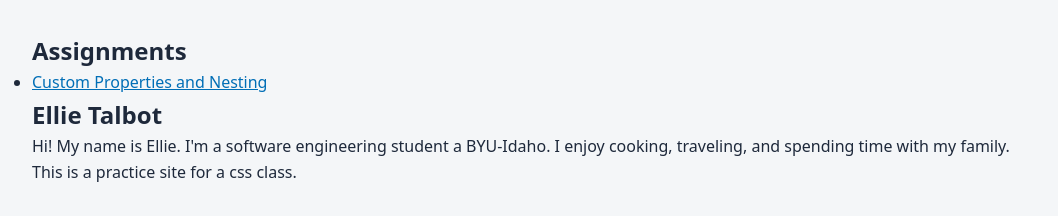
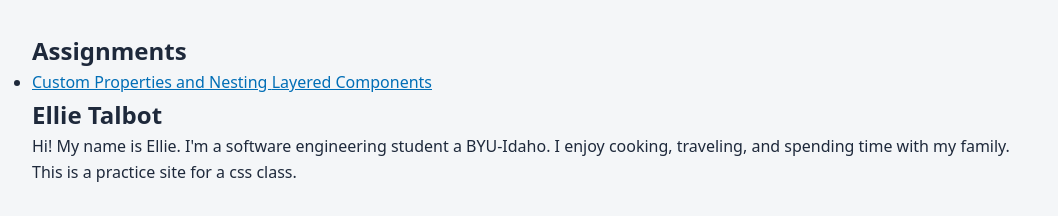
Before and after one commit to Ellietalbot/wdd331-practice, a plain HTML site: page index.html in a window 1280 px wide. Shown: the whole page, without its empty margins (0-1058 px from the left). Drawn offline with Linux system fonts and the light colour scheme.

Commit message:
Edited index.html with new unit link

```diff
--- a/index.html
+++ b/index.html
@@ -14,6 +14,9 @@
                 <a href="unit-1/custom-properties/index.html">
                     Custom Properties and Nesting
                 </a>
+                <a href="unit-2/layered-components/index.html">
+                    Layered Components
+                </a>
             </li>
         </ul>
     </nav>
```
